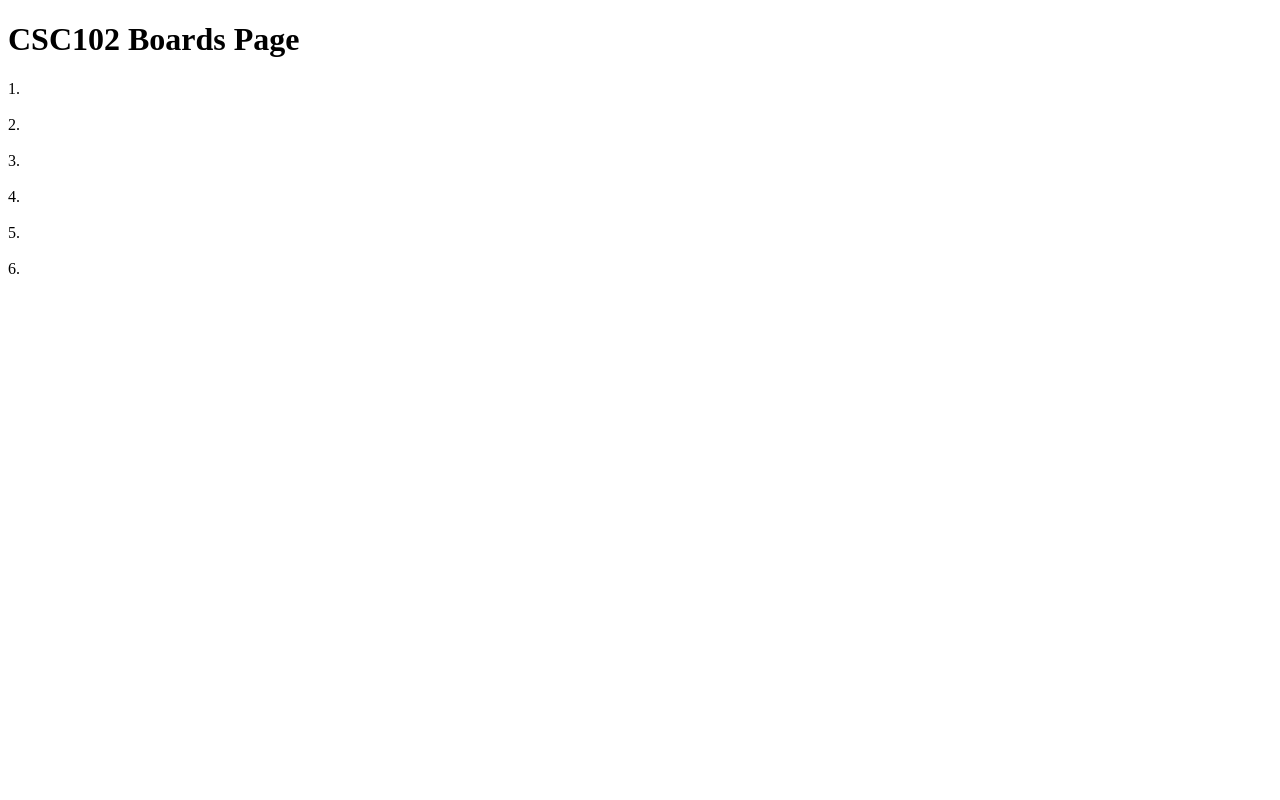
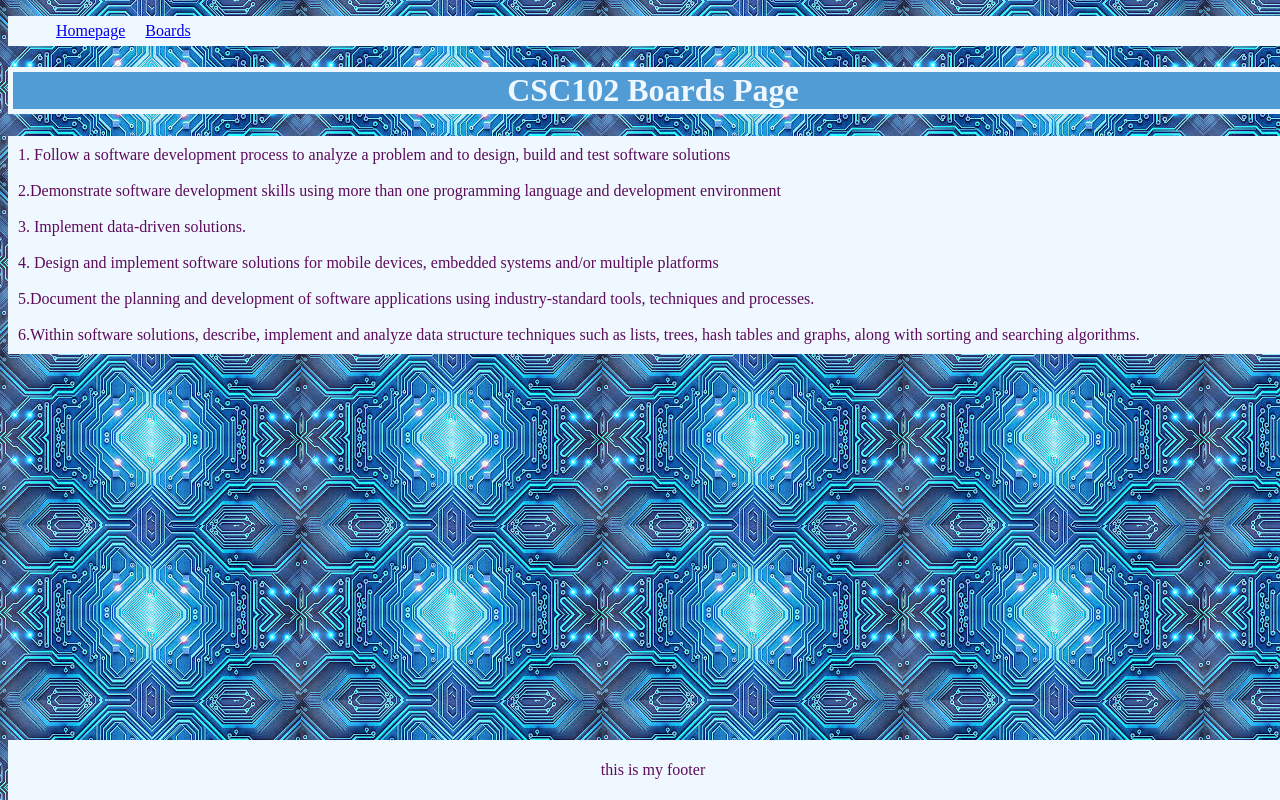
Before and after one commit to Ccyb3rbytes/CSC102, a plain HTML site: page boards.html in a window 1280 px wide. Drawn offline with Linux system fonts and the light colour scheme.

Commit message:
assignment 2.1

```diff
--- a/boards.html
+++ b/boards.html
@@ -4,27 +4,38 @@
     <meta charset="UTF-8">
     <meta name="viewport" content="width=device-width, initial-scale=1.0">
     <title>CSC102 Home page </title>
+    <link rel="stylesheet" href="main.css">
 </head>
 <body>
-    <h1>CSC102 Boards Page</h1>
+    <nav>
+        <ul>
+              <li><a href="index.html">Homepage</a></li>
+              <li><a href="boards.html">Boards</a></li>
+        </ul>
+  </nav>
+      <h1>CSC102 Boards Page</h1>
+
 <p>
-    1.
+    1. Follow a software development process to analyze a problem and to design, build and test software solutions
     <br>
     <br>
-    2.
+    2.Demonstrate software development skills using more than one programming language and development environment
     <br>
     <br>
-    3.
+    3. Implement data-driven solutions.
     <br>
     <br>
-    4.
+    4. Design and implement software solutions for mobile devices, embedded systems and/or multiple platforms
     <br>
     <br>
-    5.
+    5.Document the planning and development of software applications using industry-standard tools, techniques and processes.
     <br>
     <br>
-    6.
+    6.Within software solutions, describe, implement and analyze data structure techniques such as lists, trees, hash tables and graphs, along with sorting and searching algorithms.
     <br>
 </p>
+<footer>
+    <p>this is my footer</p>
+</footer>
 </body>
 </html>
--- /dev/null
+++ b/main.css
@@ -0,0 +1,61 @@
+#memeImage{
+    display: block;
+    margin: auto;
+    padding: 2%;
+
+  }
+ /* ------------------- general  styles -----------------------------*/
+ /* The 100vw keeps the background from going p */
+body{
+     width: 100vw;
+     background-image: url(images/bg5.png);
+     background-repeat: repeat;
+     color: aliceblue;
+    }
+
+
+
+p{
+    background-color: aliceblue;
+    color: rgb(92, 11, 91);
+    margin: auto;
+    padding: 10px;
+}
+
+h1{
+    background-color: rgb(82, 156, 213);
+    width: 100vw;
+    border-color: aliceblue;
+    border-style: solid;
+    border-width: 5px;
+    text-align: center;
+}
+
+/* ------------------- navbar styles -----------------------------*/
+
+nav{
+    background-color: aliceblue;
+    width: 100%;
+   }
+
+
+nav li{
+    text-decoration: none;
+    display: inline;
+    padding: 8px;
+    line-height: 30px;
+}
+
+
+/* ------------------- footer styles -----------------------------*/
+footer{
+    background-color: rgb(82, 156, 213);
+    width: 100%;
+    text-align: center;
+    border-color: aliceblue;
+    border-style: solid;
+    border-width: 5px;
+    line-height: 30px;
+    position: fixed;
+    bottom: 0%;
+}
```
Also changed, not shown: index.html (+26 -4 lines), images/bg1.jfif (added), images/bg5.png (added), images/pmeme.jpg (added), images/sidebar.png (added).
